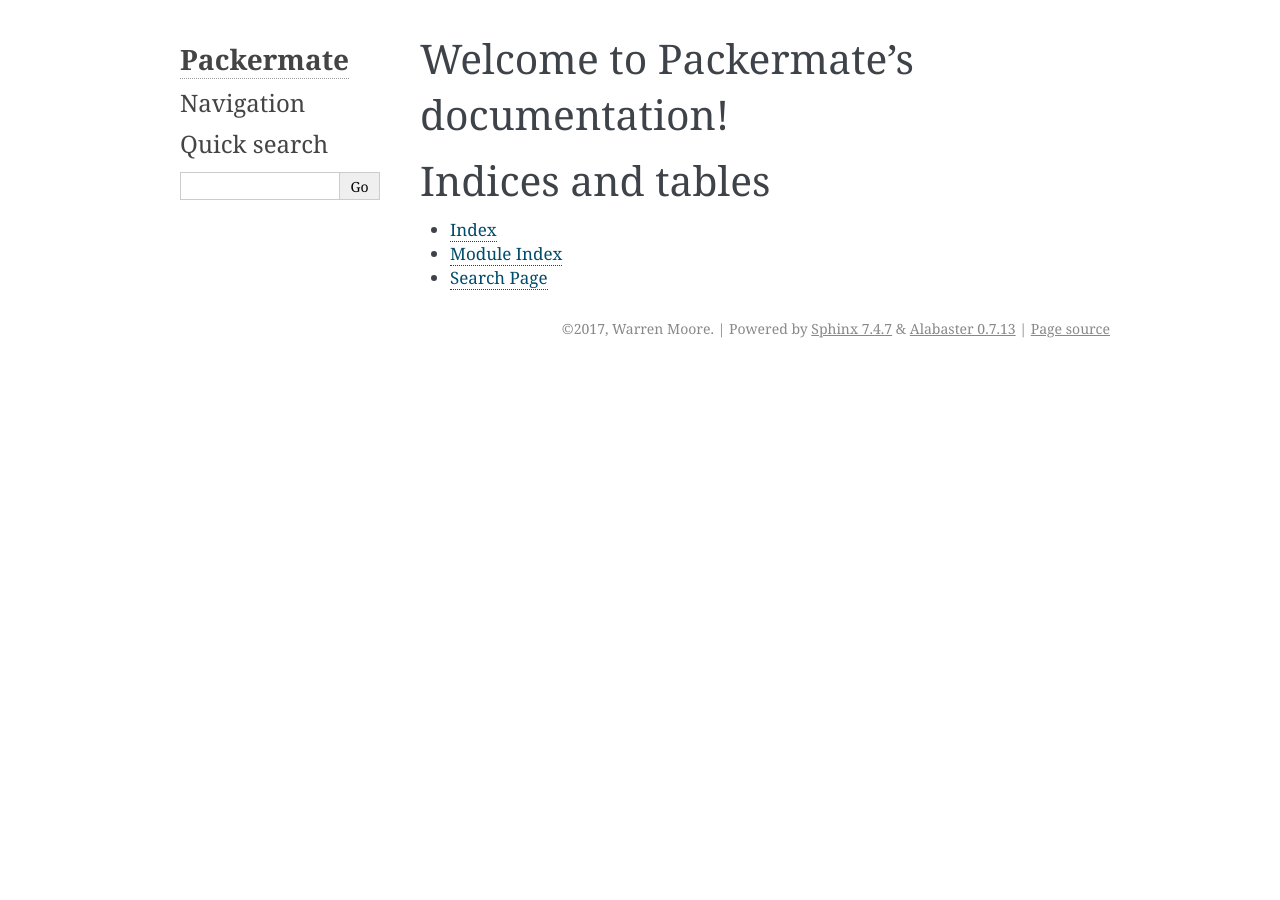
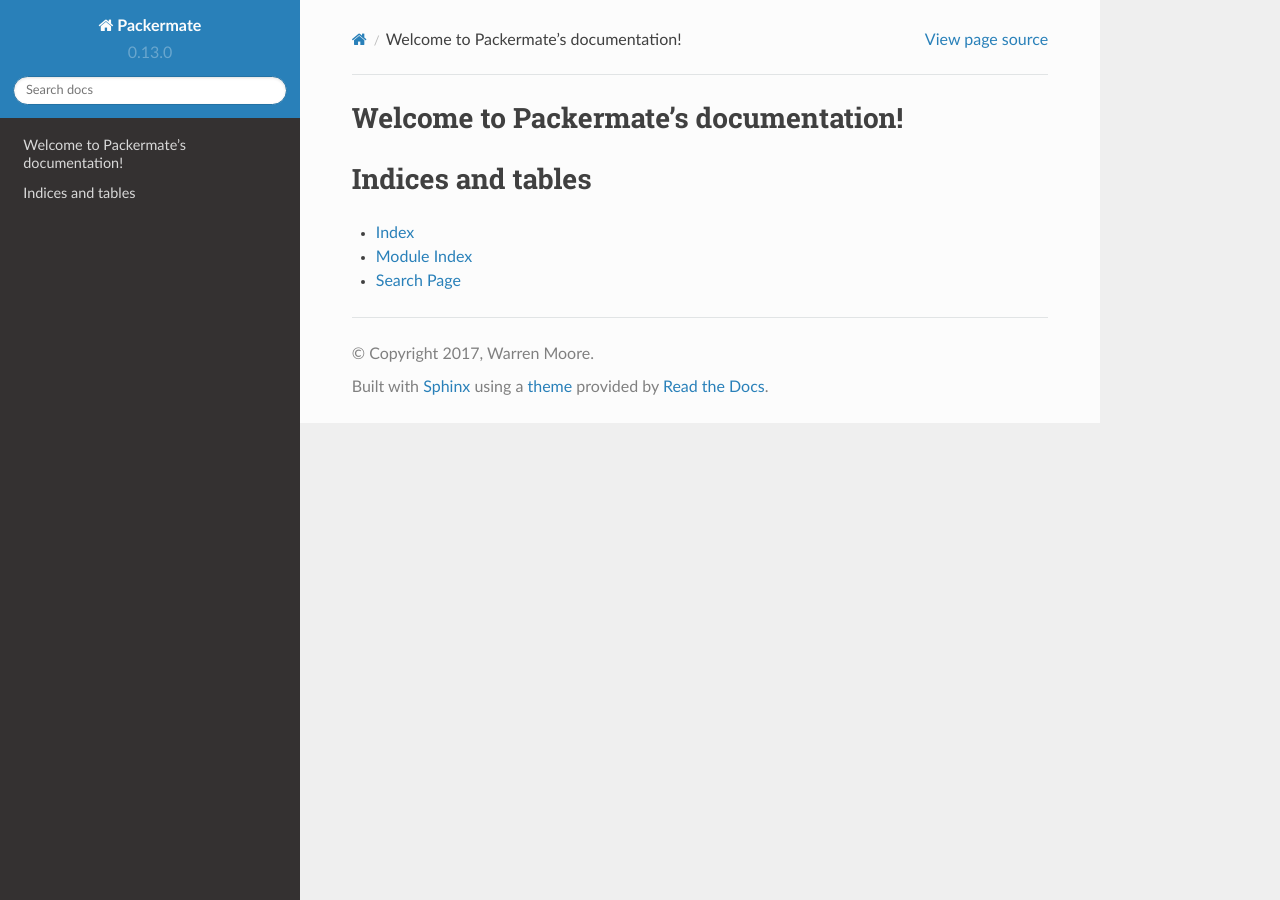
Before and after one commit to wamonite/packermate, a Sphinx documentation site: the page built from docs/index.rst, in a window 1280 px wide. Built offline with Sphinx 7.4.7 and the Read the Docs theme 2.0.0, drawn with Linux system fonts in a browser that asks for light colours.

Commit message:
Update docs reqs.

```diff
--- a/docs/conf.py
+++ b/docs/conf.py
@@ -82,7 +82,10 @@
 # The theme to use for HTML and HTML Help pages.  See the documentation for
 # a list of builtin themes.
 #
-html_theme = 'alabaster'
+import sphinx_rtd_theme
+
+html_theme = "sphinx_rtd_theme"
+html_theme_path = [sphinx_rtd_theme.get_html_theme_path()]
 
 # Theme options are theme-specific and customize the look and feel of a theme
 # further.  For a list of options available for each theme, see the
@@ -94,21 +97,6 @@
 # relative to this directory. They are copied after the builtin static files,
 # so a file named "default.css" will overwrite the builtin "default.css".
 html_static_path = ['_static']
-
-# Custom sidebar templates, must be a dictionary that maps document names
-# to template names.
-#
-# This is required for the alabaster theme
-# refs: http://alabaster.readthedocs.io/en/latest/installation.html#sidebars
-html_sidebars = {
-    '**': [
-        'about.html',
-        'navigation.html',
-        'relations.html',  # needs 'show_related': True theme option to display
-        'searchbox.html',
-        'donate.html',
-    ]
-}
 
 
 # -- Options for HTMLHelp output ------------------------------------------
--- a/requirements.txt
+++ b/requirements.txt
@@ -1,3 +1,6 @@
 tox==2.7.0
 twine==1.9.1
 bumpversion==0.5.3
+sphinx==1.6.3
+sphinx-autobuild==0.7.1
+sphinx_rtd_theme==0.2.4
```
